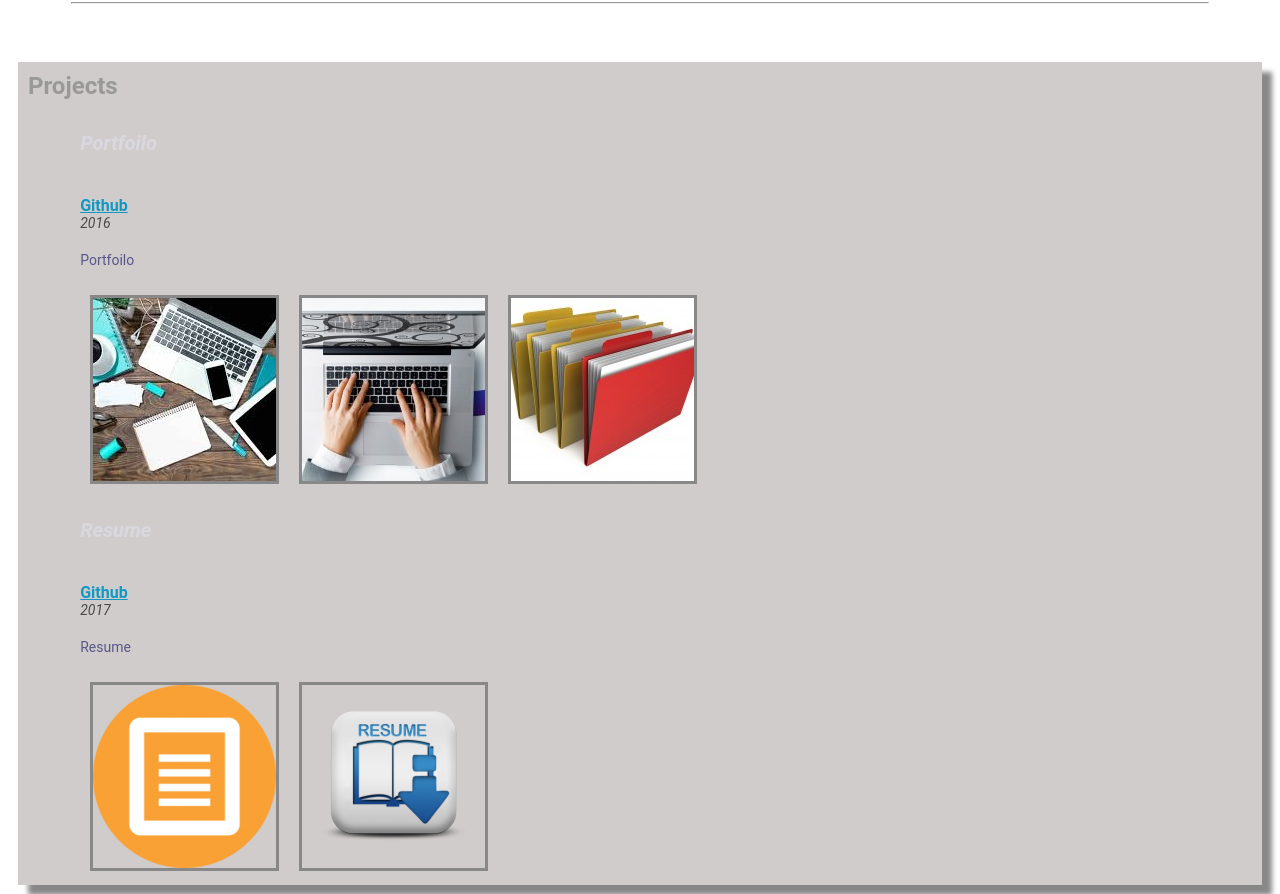
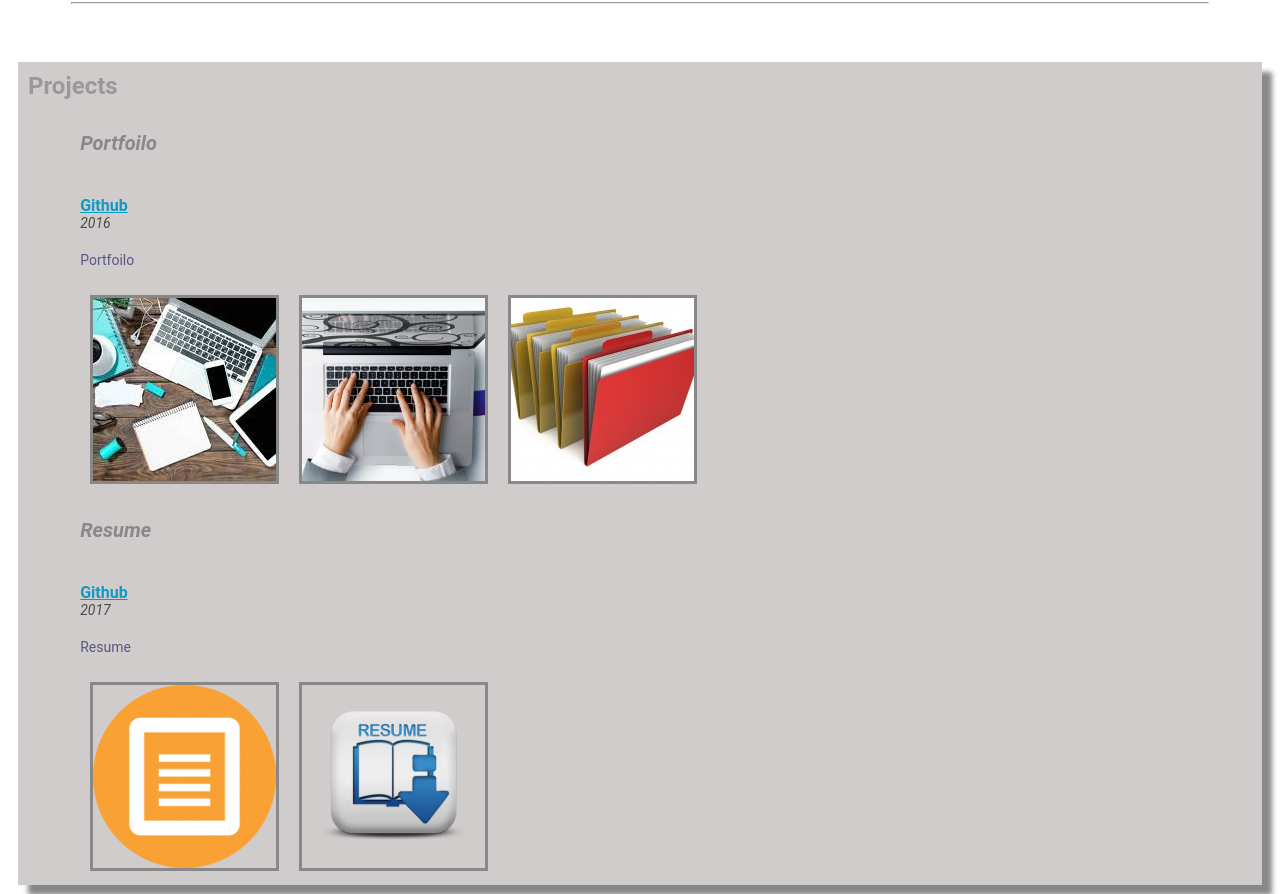
Before and after one commit to MalakAlsalem/Resume, a plain HTML site: page index.html in a window 1280 px wide. Shown: the part 1540-2434 px from the top of the page. Drawn offline with Linux system fonts and the light colour scheme; some packages are replaced by stand-ins of ours.

Commit message:
Change color
change h3 text color

```diff
--- a/css/style.css
+++ b/css/style.css
@@ -50,7 +50,7 @@ h2 {
 h3 {
   font-style: italic;
   font-size: 20px;
-  color: #d8d8de;
+  color: #888888;
 }
 
 h4 {
```
